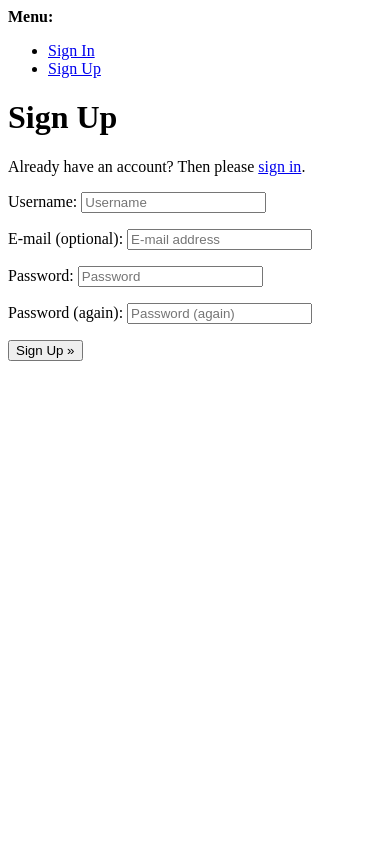
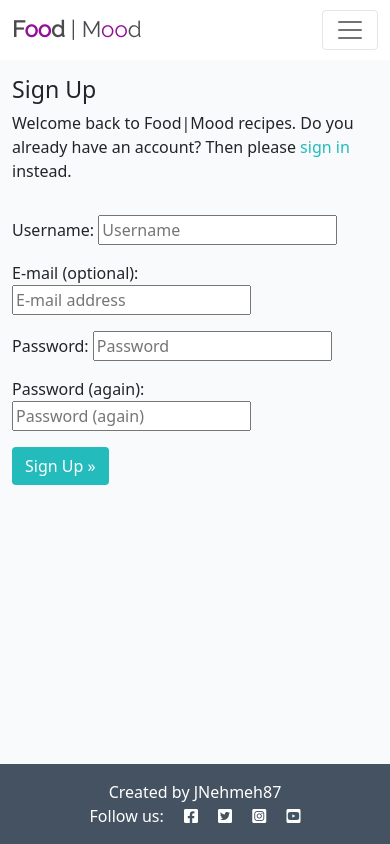
Before and after one commit to jnehmeh87/ProjectFour, a Django app: page /account/signup/ in a window 390 px wide. Run offline with Django 3.2, Linux system fonts and the light colour scheme.

Commit message:
Fix error with recipe_detail

```diff
--- a/foodmood/settings.py
+++ b/foodmood/settings.py
@@ -29,7 +29,7 @@ TEMPLATES_DIR = os.path.join(BASE_DIR, 'templates')
 SECRET_KEY = os.environ.get('SECRET_KEY')
 
 # SECURITY WARNING: don't run with debug turned on in production!
-DEBUG = False
+DEBUG = True
 
 X_FRAME_OPTIONS = 'SAMEORIGIN'
 
--- a/recipe/admin.py
+++ b/recipe/admin.py
@@ -10,13 +10,13 @@ class PostAdmin(SummernoteModelAdmin):
     search_fields = ['title', 'preparation_content']
     prepopulated_fields = {'slug': ('title',)}
     list_filter = ('status', 'created_on')
-    summernote_fields = ('preparation_content', 'ingredients')
+    summernote_fields = ('ingredients', 'preparation_content')
 
 
 @admin.register(Comments)
 class CommentAdmin(admin.ModelAdmin):
 
-    list_display = ('name', 'body', 'post', 'created_on', 'approved')
+    list_display = ('name', 'body', 'recipe', 'created_on', 'approved')
     list_filter = ('approved', 'created_on')
     search_fields = ['name', 'email', 'body']
     actions = ['approved_comments']
--- a/recipe/models.py
+++ b/recipe/models.py
@@ -28,7 +28,7 @@ class Recipe(models.Model):
 
 
 class Comments(models.Model):
-    post = models.ForeignKey(User, on_delete=models.CASCADE, related_name='comments')
+    recipe = models.ForeignKey(Recipe, on_delete=models.CASCADE, related_name='comments')
     name = models.CharField(max_length=80)
     email = models.EmailField()
     body = models.TextField()
--- a/static/css/style.css
+++ b/static/css/style.css
@@ -3,14 +3,14 @@ body {
 }
 
 .brand {
-    font-family: Lato, sans-serif;
+    font-family: 'Raleway', sans-serif;
     font-size: 1.4rem;
     font-weight: 700;
     color: #4A4A4F;
 }
 
-.red-o {
-    color: #E84610;
+.purple-o {
+    color: #921099;
 }
 
 .thin {
--- a/templates/account/login.html
+++ b/templates/account/login.html
@@ -12,7 +12,7 @@
     <div class="col-md-8 mt-3 offset-md-2">
       <h3>{% trans "Sign In" %}</h3>
 
-      <p>{% blocktrans %}Welcome back to the code|star blog.
+      <p>{% blocktrans %}Welcome back to the Food|Mood recipes.
         To leave a comment or like a post, please log in. If you
         have not created an account yet, then
         <a href="{{ signup_url }}">sign up</a>.{% endblocktrans %}</p>
--- a/templates/account/signup.html
+++ b/templates/account/signup.html
@@ -1,21 +1,31 @@
-{% extends "account/base.html" %}
+{% extends "base.html" %}
 
 {% load i18n %}
 
 {% block head_title %}{% trans "Signup" %}{% endblock %}
 
 {% block content %}
-<h1>{% trans "Sign Up" %}</h1>
+<div class="container">
+  <div class="row">
+    <div class="col-md-8 mt-3 offset-md-2">
+      <h3>{% trans "Sign Up" %}</h3>
 
-<p>{% blocktrans %}Already have an account? Then please <a href="{{ login_url }}">sign in</a>.{% endblocktrans %}</p>
-
+      <p>{% blocktrans %}Welcome back to Food|Mood recipes. Do you already have an account? Then please <a class="link"
+          href="{{ login_url }}">sign in</a> instead.{% endblocktrans %}</p>
+    </div>
+  </div>
+  <div class="row">
+    <div class="col-md-8 mt-3 offset-md-2">
       <form class="signup" id="signup_form" method="post" action="{% url 'account_signup' %}">
         {% csrf_token %}
         {{ form.as_p }}
         {% if redirect_field_value %}
         <input type="hidden" name="{{ redirect_field_name }}" value="{{ redirect_field_value }}" />
         {% endif %}
-  <button type="submit">{% trans "Sign Up" %} &raquo;</button>
+        <button class="btn btn-signup right" type="submit">{% trans "Sign Up" %} &raquo;</button>
       </form>
+    </div>
+  </div>
+</div>
 
 {% endblock %}
--- a/templates/base.html
+++ b/templates/base.html
@@ -7,7 +7,7 @@
     <title>FoodMood Recipes</title>
 
     <link rel="preconnect" href="https://fonts.gstatic.com">
-    <link href="https://fonts.googleapis.com/css2?family=Roboto:wght@300&display=swap" rel="stylesheet">
+    <link href="https://fonts.googleapis.com/css2?family=Raleway&display=swap" rel="stylesheet">
     <link href="https://fonts.googleapis.com/css2?family=Lato:wght@300;700&display=swap" rel="stylesheet">
     <link rel="stylesheet" href="https://cdnjs.cloudflare.com/ajax/libs/font-awesome/5.15.3/css/all.min.css">
     <meta name="viewport" content="width=device-width, initial-scale=1" />
@@ -26,8 +26,8 @@
 
     <nav class="navbar navbar-expand-lg navbar-light bg-white">
         <div class="container-fluid">
-            <a class="navbar-brand" href="{% url 'home' %}"><span class="brand">F<span class="red-o">o</span>od<span
-                        class="thin">|Mood</span></span></span></a>
+            <a class="navbar-brand" href="{% url 'home' %}"><span class="brand">F<span class="purple-o">oo</span>d<span
+                        class="thin"> | M<span class="purple-o">oo</span>d</span></span></span></a>
             <button class="navbar-toggler" type="button" data-bs-toggle="collapse" data-bs-target="#navbarText"
                 aria-controls="navbarText" aria-expanded="false" aria-label="Toggle navigation">
                 <span class="navbar-toggler-icon"></span>
@@ -67,7 +67,6 @@
                     <button type="button" class="btn-close" data-bs-dismiss="alert" aria-label="Close">
                     </button>
                 </div>
-
                 {% endfor %}
             </div>
         </div>
--- a/templates/index.html
+++ b/templates/index.html
@@ -15,7 +15,7 @@
                             <div class="image-container">
                                 {% if "placeholder" in Recipe.featured_image.url %}
                                 <img class="card-img-top"
-                                    src="https://res.cloudinary.com/jnehmeh87/image/upload/v1651137140/Good_Food_Display_-_NCI_Visuals_Online_lcfmur.jpg">
+                                    src="/media/Good_Food_Display_-_NCI_Visuals_Online_lcfmur.jpg">
                                 {% else %}
                                 <img class="card-img-top" src="{{ recipe.featured_image.url }}">
                                 {% endif %}
```
Also changed, not shown: recipe/views.py (+4 -4 lines), templates/account/logout.html (+14 -6 lines), templates/recipe_detail.html (+3 -6 lines), media/Good_Food_Display_-_NCI_Visuals_Online_lcfmur.jpg (added), recipe/migrations/0002_auto_20220428_1849.py (added). Lines whose indentation alone changed are shown as unchanged.
